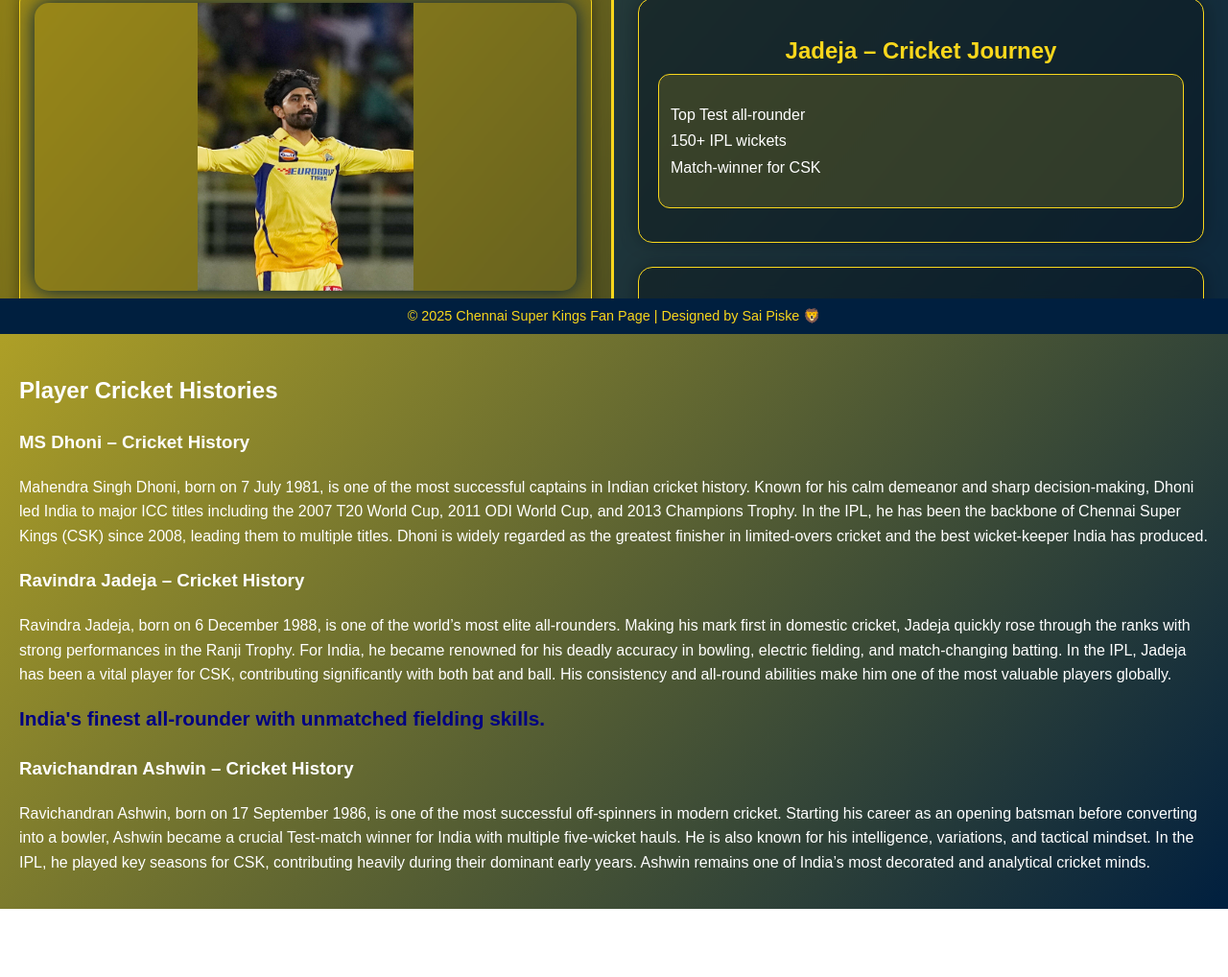
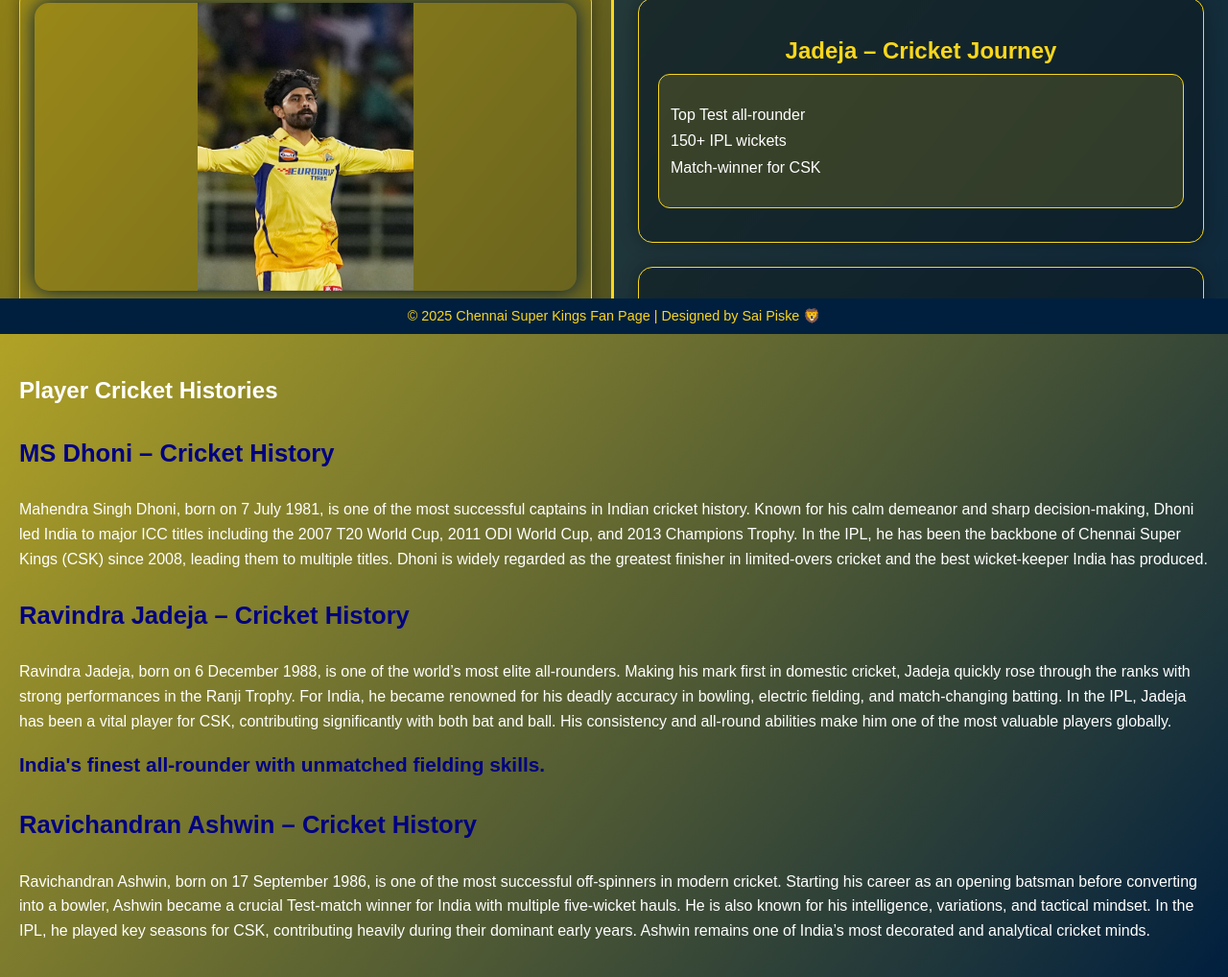
Before and after one commit to Sai25-piske/IPL-webpage, a plain HTML site: page index.html in a window 1280 px wide. Shown: the part 567-1585 px from the top of the page at 96% size. Before the commit the page ends 1514 px from the top, so only its background shows below. Drawn offline with Linux system fonts and the light colour scheme.

Commit message:
Update index.html

```diff
--- a/index.html
+++ b/index.html
@@ -138,7 +138,7 @@
     <div class="player-block">
       <img src="images/jadeja.jpg" />
       <h2>Ravindra Jadeja</h2>
-      <p>India's finest all‑rounder with unmatched fielding skills.</p>
+      <p><span style="font-size:1.3rem; color:navy; font-weight:600;">India's finest all‑rounder with unmatched fielding skills.</span></p>
     </div>
 
     <div class="player-block">
@@ -184,18 +184,18 @@
     <h2>Player Cricket Histories</h2>
 
     <div class="history-block">
-      <h3>MS Dhoni – Cricket History</h3>
+      <h3 style="color: navy; font-size: 1.6rem; font-weight: 700;">MS Dhoni – Cricket History</h3>
       <p>Mahendra Singh Dhoni, born on 7 July 1981, is one of the most successful captains in Indian cricket history. Known for his calm demeanor and sharp decision-making, Dhoni led India to major ICC titles including the 2007 T20 World Cup, 2011 ODI World Cup, and 2013 Champions Trophy. In the IPL, he has been the backbone of Chennai Super Kings (CSK) since 2008, leading them to multiple titles. Dhoni is widely regarded as the greatest finisher in limited-overs cricket and the best wicket-keeper India has produced.</p>
     </div>
 
     <div class="history-block">
-      <h3>Ravindra Jadeja – Cricket History</h3>
+      <h3 style="color: navy; font-size: 1.6rem; font-weight: 700;">Ravindra Jadeja – Cricket History</h3>
       <p>Ravindra Jadeja, born on 6 December 1988, is one of the world’s most elite all-rounders. Making his mark first in domestic cricket, Jadeja quickly rose through the ranks with strong performances in the Ranji Trophy. For India, he became renowned for his deadly accuracy in bowling, electric fielding, and match-changing batting. In the IPL, Jadeja has been a vital player for CSK, contributing significantly with both bat and ball. His consistency and all-round abilities make him one of the most valuable players globally.</p>
       <p style="color: navy; font-size: 1.3rem; font-weight: 600; margin-top: 10px;">India's finest all‑rounder with unmatched fielding skills.</p>
     </div>
 
     <div class="history-block">
-      <h3>Ravichandran Ashwin – Cricket History</h3>
+      <h3 style="color: navy; font-size: 1.6rem; font-weight: 700;">Ravichandran Ashwin – Cricket History</h3>
       <p>Ravichandran Ashwin, born on 17 September 1986, is one of the most successful off‑spinners in modern cricket. Starting his career as an opening batsman before converting into a bowler, Ashwin became a crucial Test-match winner for India with multiple five‑wicket hauls. He is also known for his intelligence, variations, and tactical mindset. In the IPL, he played key seasons for CSK, contributing heavily during their dominant early years. Ashwin remains one of India’s most decorated and analytical cricket minds.</p>
     </div>
 
```
